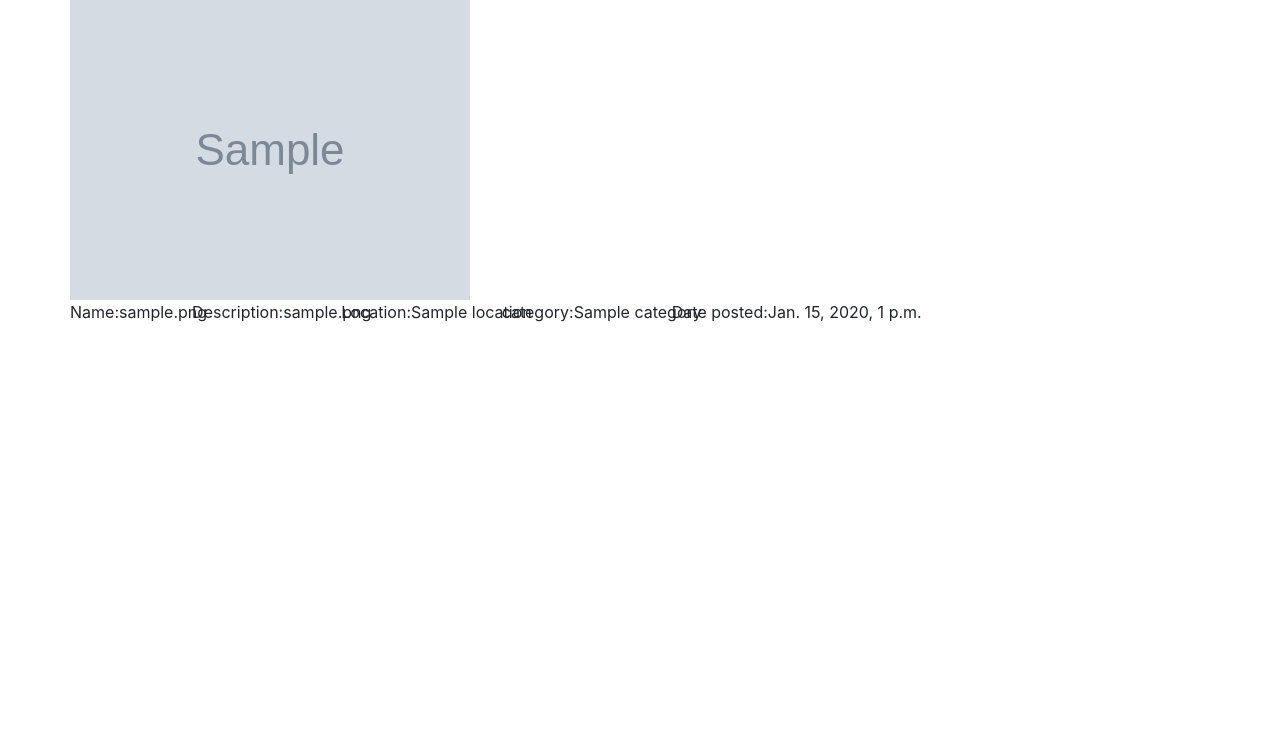
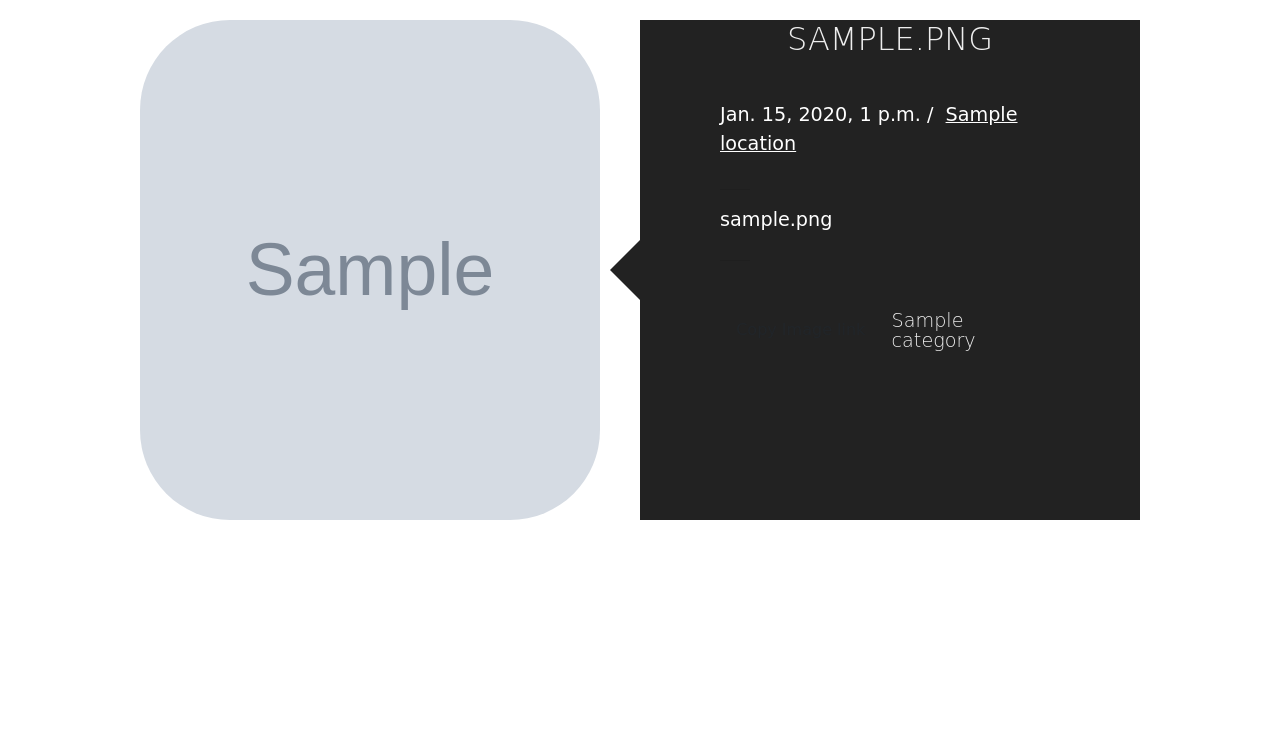
Before and after one commit to evantoh/gallery, a Django app: page /photo/1 in a window 1280 px wide. Shown: the part 56-800 px from the top of the page. Run offline with Django 3.2, Linux system fonts and the light colour scheme; tables that the repository leaves empty hold one stand-in row (values such as "Sample post"); grey boxes marked "Sample" are stand-in pictures; some libraries are stand-ins or nearby versions.

Commit message:
added style to the singl-photo page

```diff
--- /dev/null
+++ b/gallery/photos/static/css/single_photo.css
@@ -0,0 +1,121 @@
+.page{
+    background:#fff;
+}
+.body {
+    position: relative;
+    width: 1000px;
+    height: 500px;
+    background-color:#fff;
+    margin: 20px auto;
+}
+.left-img2 img{
+    position: absolute;
+    width: 46%;
+    height: 100%;
+    margin-left: 0px;
+    border-radius: 90px;
+}
+.right-content{
+    z-index: 2;
+    position: absolute;
+    right: 0;
+    width: 50%;
+    height: 100%;
+    background-color: #222;
+  }
+
+  .content-arrow{
+    position: absolute;
+    top: 50%;
+    margin-top: -30px;
+    left: -30px;
+      width: 0;
+      height: 0;
+      border-top: 30px solid transparent;
+      border-bottom: 30px solid transparent;
+      border-right:30px solid #222;
+  }
+
+  .content-container{
+    height: 100%;
+    padding: 0 10%;
+    overflow: hidden;
+  }
+
+  .content-container h2{
+    text-align: center;
+    color: #eee;
+    font-weight: 300;
+  }
+
+  .content-container p{
+    text-align: justify;
+    color: #eee;
+    font-weight: 300;
+    height: 400px;
+    overflow: auto;
+    padding: 0 10px;
+  }
+
+  @media (max-width: 1100px) {
+      .product{
+      width: 500px;
+      height: 1000px;
+    }
+
+    .left-img2 img{
+      position: absolute;
+      width: 100%;
+      height: 50%;
+    }
+
+    .right-content{
+      bottom: 0;
+      width: 100%;
+      height: 50%;
+    }
+
+    .content-arrow{
+      top: -30px;
+      left: 50%;
+      margin-left: -30px;
+      border-left: 30px solid transparent;
+      border-right: 30px solid transparent;
+      border-bottom: 30px solid #222;
+    }
+  }
+
+  .bot-view{
+    padding: 35px 30px;
+    font-size: 1.2em;
+  }
+  .date{
+    position: relative;
+    color: white;
+  }
+  .under{
+    text-decoration: underline;
+  }
+
+  .line{
+    width: 30px;
+    margin-left: 0;
+    margin: 30px 0 20px 0;
+  }
+  .info{
+    color: #b3b3b3;
+
+  }
+  .info div{
+    line-height: 20px;
+    font-size: 1em;
+  }
+  .info span{
+    display: inline-block;
+    width: 49%;
+  }
+  .footer{
+    margin-top: 50px;
+    display: flex;
+    justify-content: space-between;
+  }
--- a/gallery/photos/templates/photos/base.html
+++ b/gallery/photos/templates/photos/base.html
@@ -15,6 +15,7 @@
   {% bootstrap_css %}
 
   <link rel="stylesheet" href="{% static 'css/welcome.css' %}">
+  <link rel="stylesheet" href="{% static 'css/single_photo.css' %}">
 
     {% endblock %}
 </head>
--- a/gallery/photos/templates/photos/single_photo.html
+++ b/gallery/photos/templates/photos/single_photo.html
@@ -1,27 +1,30 @@
-{%extends 'photos/base.html'%}
 
- {% block content %}
+ {% extends 'photos/base.html' %} {% block content %}
 
- <div class="container">
-
-   <div class="row">
-     <img src="{{photo.Image.url}}"  class="img-responsive" alt="">
+ <div class="body">
+   <div class="left-img2"><img src="{{photo.Image.url}}" alt="" /></div>
+   <div class="right-content">
+     <div class="content-arrow"></div>
+     <div class="content-container">
+       <h2 style="font-family: 'Cabin Sketch', cursive;">{{photo.Image_Name|upper}}</h2>
+       <div class="bot-view">
+         <div class="date" style="color:white; font-family: 'Concert One', cursive;">
+           {{photo.Image_date}} / &nbsp<span class="under">{{photo.Image_Location}}</span>
          </div>
-   <div class="row">
-      <p>Name:{{photo.Image_Name}}</p>
-      <div class="row">
-          <p>Description:{{photo.Image_Description}}</p>
+         <hr class="line" />
+         <div class="info" style="font-family: 'Arima Madurai', cursive; color:white">
+           <div>
+             <span>{{photo.Image_Description}}</span>
            </div>
-      <div class="row">
-          <p>Location:{{photo.Image_Location}}</p>
+           <hr class="line" />
+           <div class="footer">
+             <div id="buttons">
+               <a href="#" class="btn btn-default btn-block">Copy Image link  &nbsp<i class="glyphicon glyphicon-paperclip"></i>
+   </a></div>
+             <p>{{photo.Image_Category}}</p>
            </div>
-      <div class="row">
-          <p>category:{{photo.Image_Category}}</p>
          </div>
-      <div class="row">
-          <p>Date posted:{{photo.Image_date}}</p>
        </div>
-
      </div>
    </div>
 
--- a/gallery/photos/templates/photos/welcome.html
+++ b/gallery/photos/templates/photos/welcome.html
@@ -2,20 +2,16 @@
 <section class="no-touch">
 
   <div class="style-image">
-      {% for image in images %}
+    {% for image in images %}
     <a href="{% url 'single_photo' image.id %}">
     <div class="container-image">
       <div class="style-inner-image">
           <div>{{image.Image_Name|upper}}</div>
         <img src="{{image.Image.url}}"  class="rounded">
-
       </div>
     </div>
     </a>
     {% endfor %}
-
   </div>
-
 </section>
-
 {% endblock %}
```
Lines whose indentation alone changed are shown as unchanged.
